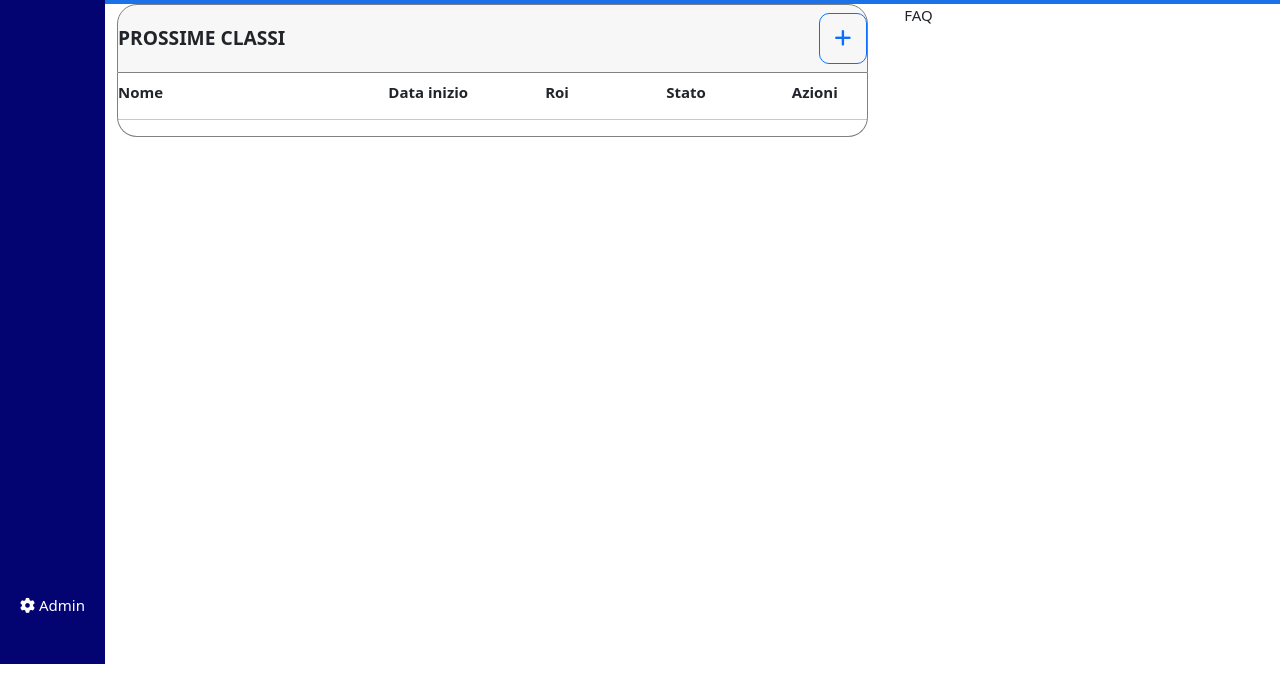
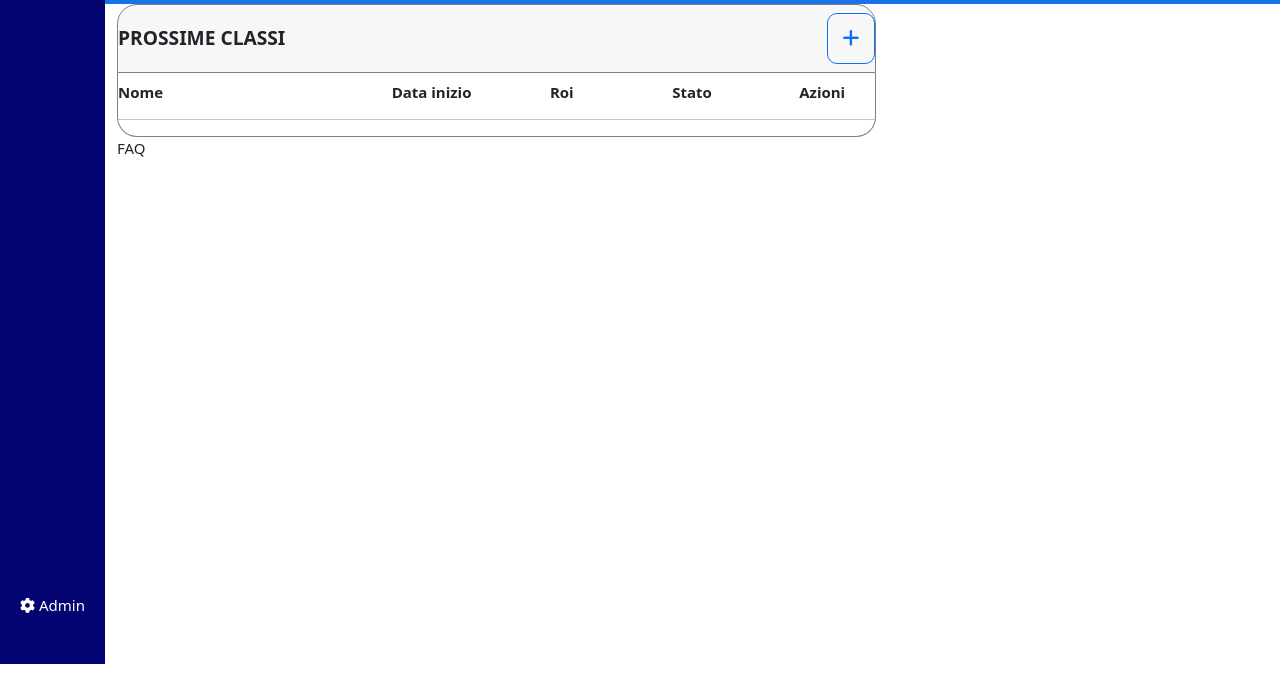
Before and after one commit to FabioBabaglioni/html-css-bootstrap-dashboard, a plain HTML site: page index.html in a window 1280 px wide. Shown: the part 152-832 px from the top of the page. Drawn offline with nearby package versions, Linux system fonts and the light colour scheme.

Commit message:
correzione container

```diff
--- a/css/style.css
+++ b/css/style.css
@@ -34,12 +34,6 @@ header > nav {
     width: 100%;
 }
 
-.dash{
-    height: 100%;
-    overflow: auto;
-    flex-grow: 1;
-}
-
 .img-small{
     width: 40px;
 }
@@ -53,6 +47,13 @@ header > nav {
 }
 
 /* regole main */
+
+.dash{
+    height:100% ;
+    overflow: auto;
+    flex-grow: 1;
+}
+
 .ms_sidebar_width{
     width: 60px;
 }
--- a/index.html
+++ b/index.html
@@ -52,7 +52,7 @@
     <!-- parte centrale dashboard -->
     <main>
 
-        <div class="d-flex py-3">
+        <div class="d-flex py-3 ms_sidebar_height">
             <div class="ms_sidebar_width ms_sidebar_height position-relative pt-1 ms_background_blue">
                 <div class="nav-sx-top ms_font_grey text-center md-text-left">
                     <div class="">
@@ -99,12 +99,10 @@
                     </div>
                 </div>
 
-
+                <div class="container-fluid">
                     <div class="row">
                         <div class="col-12 col-md-8">
-                        <div class="container-fluid"></div>
 
-                        <div class="container-fluid">
                                 <div class="row">
                                     <div class="col-12">
                                         <div class="ms_intestazione_tabella">
@@ -157,6 +155,8 @@
                         </div>
 
                     </div>
+                </div>
+
 
             </div>
 
```
Lines whose indentation alone changed are shown as unchanged.
